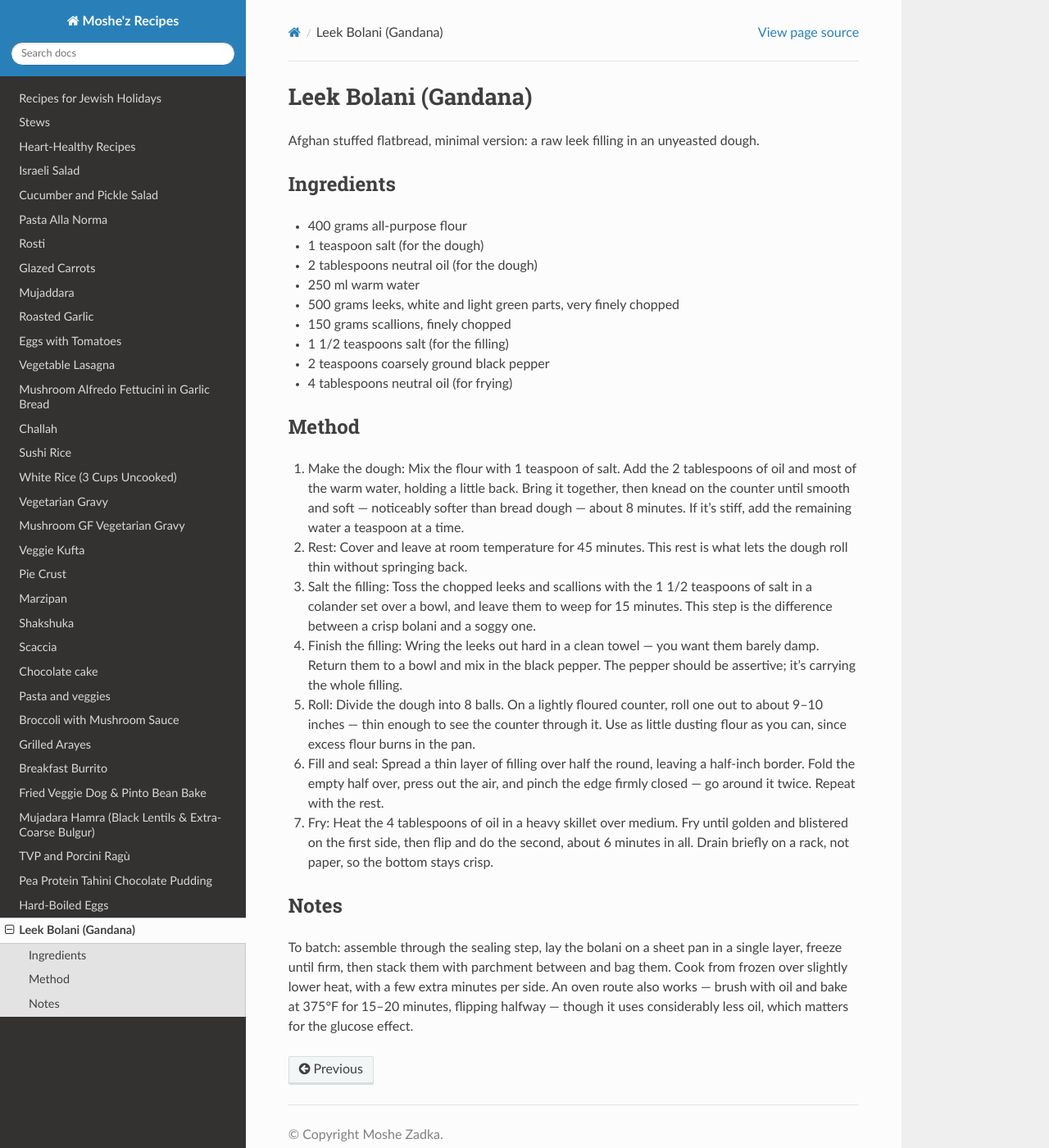
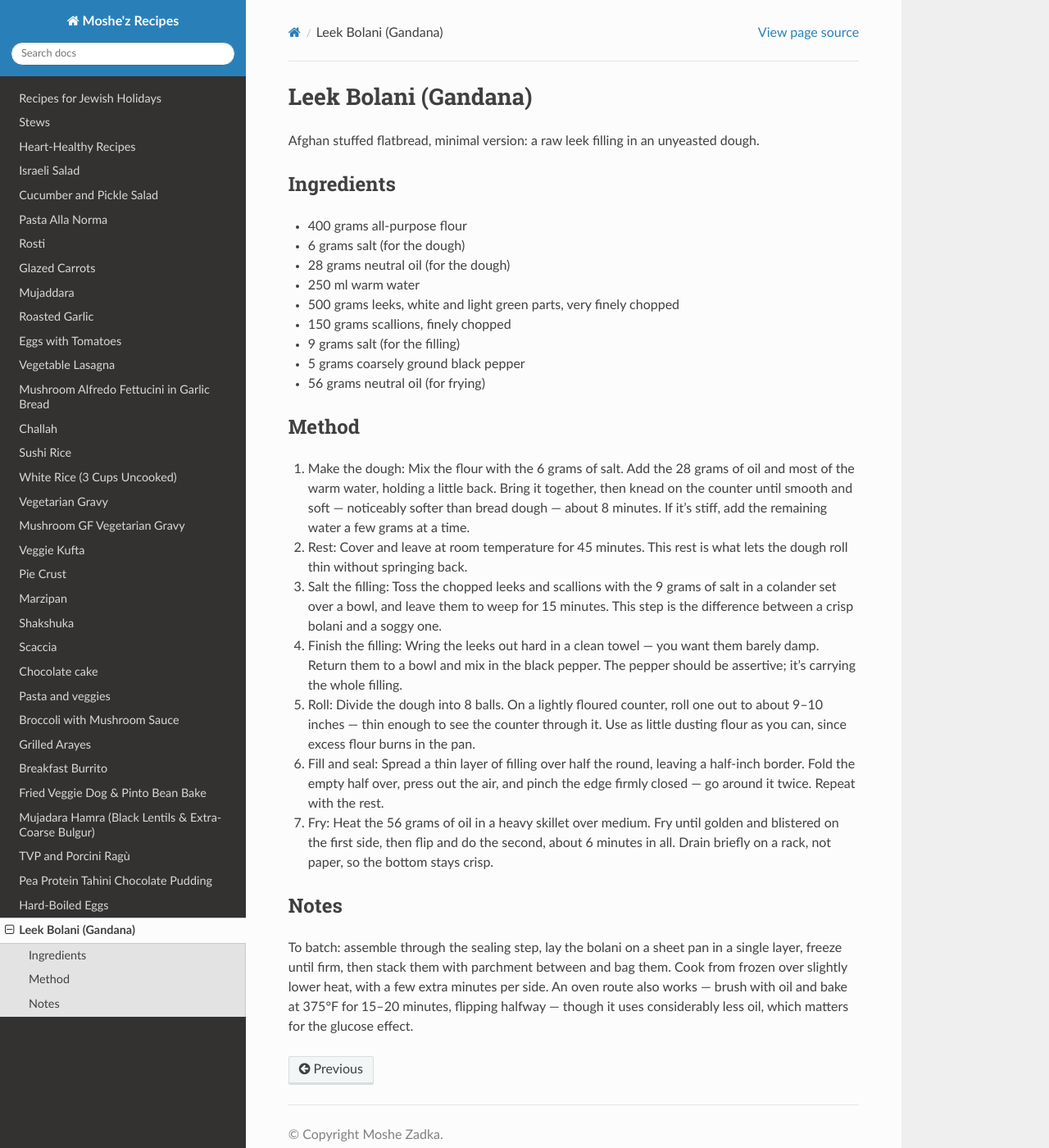
Before and after one commit to moshez/recipes, a Sphinx documentation site: the page built from doc/leek-bolani.rst, in a window 1280 px wide and 1400 px high. Shown: the whole window at 82% size. Built offline with Sphinx 7.4.7 and the Read the Docs theme 3.1.0, drawn with Linux system fonts in a browser that asks for light colours.

Commit message:
Convert spoon measures to grams in leek bolani recipe (#34)
Replace teaspoon/tablespoon quantities with gram equivalents in the
ingredient list and method (salt ~6 g/tsp, oil ~14 g/tbsp, coarse
black pepper ~2.5 g/tsp).


Claude-Session: https://claude.ai/code/session_012Wsic2eMY62Pv897LMZnMw

Co-authored-by: Claude <noreply@anthropic.com>

```diff
--- a/doc/leek-bolani.rst
+++ b/doc/leek-bolani.rst
@@ -8,27 +8,27 @@ Ingredients
 ~~~~~~~~~~~
 
 * 400 grams all-purpose flour
-* 1 teaspoon salt (for the dough)
-* 2 tablespoons neutral oil (for the dough)
+* 6 grams salt (for the dough)
+* 28 grams neutral oil (for the dough)
 * 250 ml warm water
 * 500 grams leeks, white and light green parts, very finely chopped
 * 150 grams scallions, finely chopped
-* 1 1/2 teaspoons salt (for the filling)
-* 2 teaspoons coarsely ground black pepper
-* 4 tablespoons neutral oil (for frying)
+* 9 grams salt (for the filling)
+* 5 grams coarsely ground black pepper
+* 56 grams neutral oil (for frying)
 
 Method
 ~~~~~~
 
-#. Make the dough: Mix the flour with 1 teaspoon of salt. Add the
-   2 tablespoons of oil and most of the warm water, holding a little
+#. Make the dough: Mix the flour with the 6 grams of salt. Add the
+   28 grams of oil and most of the warm water, holding a little
    back. Bring it together, then knead on the counter until smooth and
    soft — noticeably softer than bread dough — about 8 minutes. If
-   it's stiff, add the remaining water a teaspoon at a time.
+   it's stiff, add the remaining water a few grams at a time.
 #. Rest: Cover and leave at room temperature for 45 minutes. This rest
    is what lets the dough roll thin without springing back.
 #. Salt the filling: Toss the chopped leeks and scallions with the
-   1 1/2 teaspoons of salt in a colander set over a bowl, and leave
+   9 grams of salt in a colander set over a bowl, and leave
    them to weep for 15 minutes. This step is the difference between a
    crisp bolani and a soggy one.
 #. Finish the filling: Wring the leeks out hard in a clean towel — you
@@ -43,7 +43,7 @@ Method
    leaving a half-inch border. Fold the empty half over, press out the
    air, and pinch the edge firmly closed — go around it twice. Repeat
    with the rest.
-#. Fry: Heat the 4 tablespoons of oil in a heavy skillet over medium.
+#. Fry: Heat the 56 grams of oil in a heavy skillet over medium.
    Fry until golden and blistered on the first side, then flip and do
    the second, about 6 minutes in all. Drain briefly on a rack, not
    paper, so the bottom stays crisp.
```
